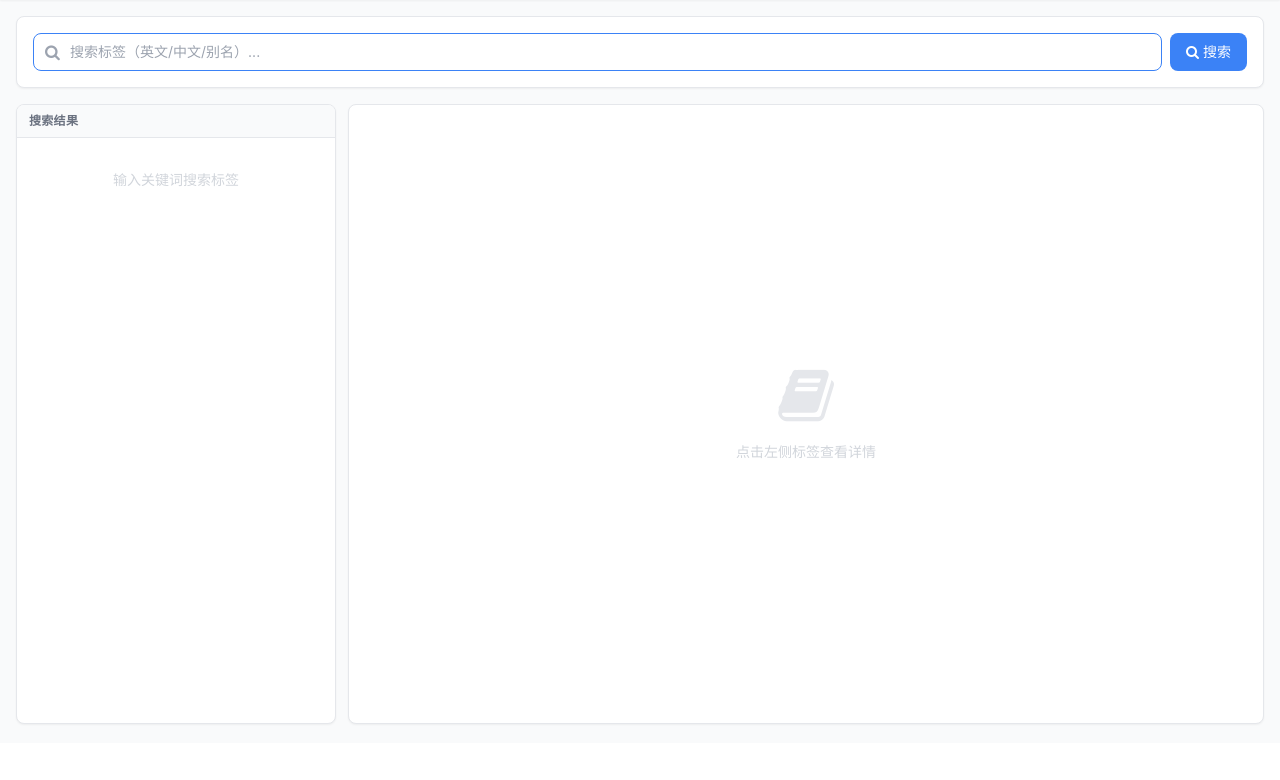
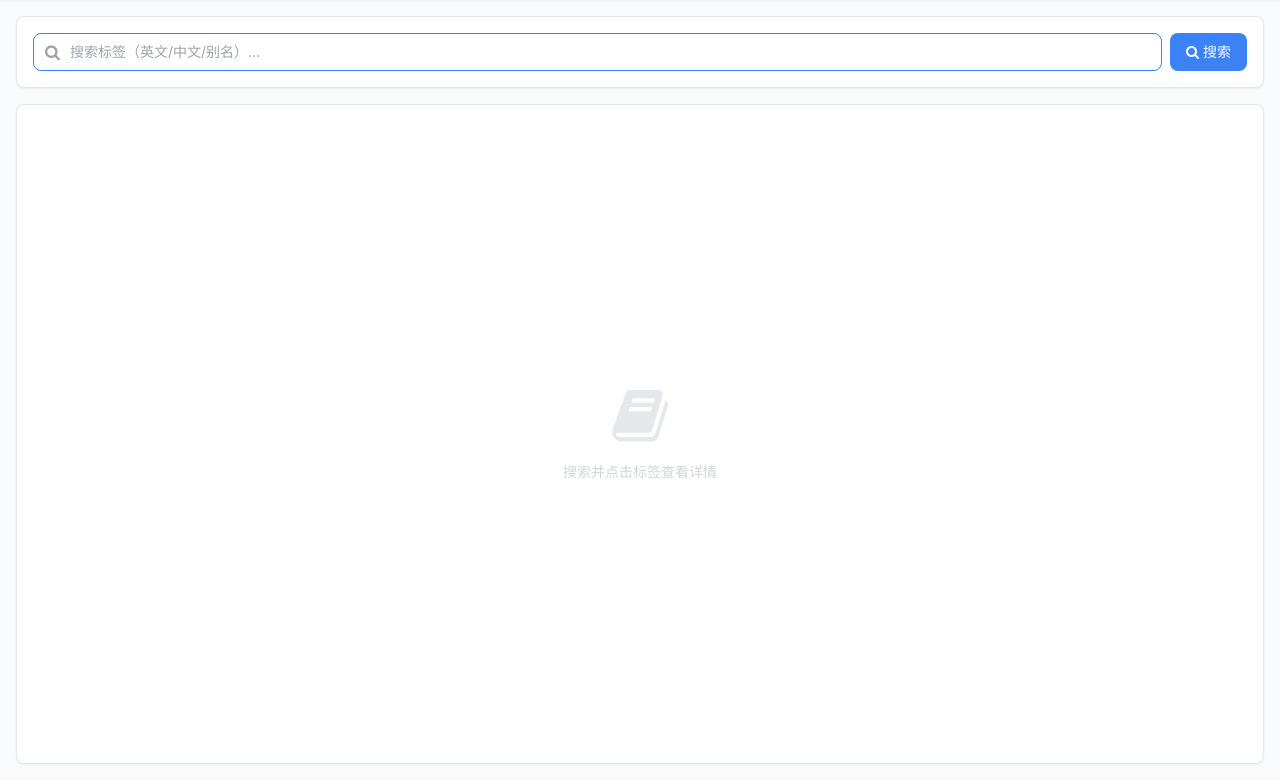
Before and after one commit to chuliu-hash/TagEditor_Web, a Flask app: page /danbooru in a window 1280 px wide. Shown: the part 57-837 px from the top of the page. Before the commit the page ends 782 px from the top, so only its background shows below. Run offline with Flask 3, Linux system fonts and the light colour scheme; some libraries are stand-ins or nearby versions.

Commit message:
搜索结果按标签长度排序(短到长) + Danbooru查询页下拉菜单布局
搜索排序: ORDER BY length(name), name — 短标签(精确匹配)排在前面
Danbooru查询页: 搜索结果改为搜索框下方下拉菜单(absolute定位), 详情卡片全宽
  - 点击搜索结果项后自动关闭下拉
  - 点击搜索栏外部自动关闭下拉
  - 下拉内滚动加载保持
标签编辑页: '添加行' → '添加标签'

```diff
--- a/build_tag_db.py
+++ b/build_tag_db.py
@@ -390,7 +390,7 @@ def search_tags(conn, keyword, limit=20):
             SELECT name, cn_name, en_wiki, cn_wiki, other_names FROM tags WHERE rowid IN (
                 SELECT rowid FROM tags_fts WHERE tags_fts MATCH ?
             )
-            ORDER BY name
+            ORDER BY length(name), name
             LIMIT ?
             """,
             (match_expr, limit)
@@ -404,7 +404,7 @@ def search_tags(conn, keyword, limit=20):
             WHERE REPLACE(name, '-', '_') LIKE ? ESCAPE '\\'
                OR cn_name LIKE ? ESCAPE '\\'
                OR REPLACE(other_names, '-', '_') LIKE ? ESCAPE '\\'
-            ORDER BY name
+            ORDER BY length(name), name
             LIMIT ?
             """,
             (name_pat, cn_pat, name_pat, limit)
--- a/templates/danbooru_wiki.html
+++ b/templates/danbooru_wiki.html
@@ -62,37 +62,30 @@
 
     <!-- 主内容 -->
     <main class="flex-grow container mx-auto px-4 py-4">
-        <!-- 搜索栏 -->
-        <div class="bg-white rounded-lg shadow-sm border border-gray-200 p-4 mb-4">
+        <!-- 搜索栏 + 下拉结果 -->
+        <div class="bg-white rounded-lg shadow-sm border border-gray-200 p-4 mb-4 relative">
             <div class="flex gap-2">
                 <div class="flex-1 relative">
                     <i class="fa fa-search absolute left-3 top-1/2 -translate-y-1/2 text-gray-400"></i>
-                    <input id="search-input" type="text" class="w-full pl-9 pr-3 py-2 border border-gray-300 rounded-lg text-sm focus:outline-none focus:border-primary transition-colors" placeholder="搜索标签（英文/中文/别名）..." onkeydown="if(event.key==='Enter')searchTags()">
+                    <input id="search-input" type="text" autocomplete="off" class="w-full pl-9 pr-3 py-2 border border-gray-300 rounded-lg text-sm focus:outline-none focus:border-primary transition-colors" placeholder="搜索标签（英文/中文/别名）..." onkeydown="if(event.key==='Enter')searchTags()">
                 </div>
                 <button class="px-4 py-2 bg-primary hover:bg-primary/90 text-white rounded-lg text-sm font-medium transition-colors" onclick="searchTags()">
                     <i class="fa fa-search mr-1"></i>搜索
                 </button>
             </div>
+            <!-- 下拉搜索结果（绝对定位，悬浮在搜索栏下方） -->
+            <div id="search-dropdown" class="hidden absolute left-4 right-4 top-full mt-1 bg-white rounded-lg shadow-xl border border-gray-200 max-h-80 overflow-y-auto z-50">
+                <div id="search-results"></div>
+            </div>
         </div>
 
-        <div class="flex gap-3" style="height:calc(100vh - 180px)">
-            <!-- 左侧：搜索结果列表 -->
-            <div class="w-80 flex-shrink-0 bg-white rounded-lg shadow-sm border border-gray-200 flex flex-col overflow-hidden">
-                <div class="px-3 py-2 bg-gray-50 border-b border-gray-200 font-semibold text-xs text-gray-500 uppercase tracking-wide flex items-center justify-between">
-                    <span>搜索结果</span>
-                    <span id="result-count" class="text-xs text-gray-400 font-normal"></span>
-                </div>
-                <div id="search-results" class="flex-grow overflow-y-auto">
-                    <div class="p-8 text-center text-gray-300 text-sm">输入关键词搜索标签</div>
-                </div>
-            </div>
-
-            <!-- 右侧：标签详情 -->
-            <div class="flex-grow bg-white rounded-lg shadow-sm border border-gray-200 flex flex-col overflow-hidden">
+        <div style="height:calc(100vh - 140px)">
+            <!-- 标签详情（全宽） -->
+            <div class="h-full bg-white rounded-lg shadow-sm border border-gray-200 flex flex-col overflow-hidden">
                 <div id="detail-empty" class="flex-grow flex items-center justify-center text-gray-300 text-sm">
                     <div class="text-center">
                         <i class="fa fa-book text-gray-200 text-6xl mb-4"></i>
-                        <p>点击左侧标签查看详情</p>
+                        <p>搜索并点击标签查看详情</p>
                     </div>
                 </div>
                 <div id="detail-card" class="hidden flex-grow flex flex-col overflow-hidden">
@@ -249,7 +242,7 @@
         // 渲染单条结果项（复用，避免重复 HTML 拼接逻辑）
         function _renderSearchItem(item) {
             const cn = (item.cn_name || '').split(',')[0];
-            return '<div class="px-3 py-2 border-b border-gray-100 hover:bg-primary/5 cursor-pointer transition-colors" onclick="showTagDetail(\'' + escapeAttr(item.name) + '\')">'
+            return '<div class="px-3 py-2 border-b border-gray-100 hover:bg-primary/5 cursor-pointer transition-colors" onclick="showTagDetail(\'' + escapeAttr(item.name) + '\');closeSearchDropdown()">'
                 + '<span class="font-medium text-sm text-gray-800 truncate block">' + escapeHtml(item.name) + '</span>'
                 + (cn ? '<span class="text-xs text-gray-500 truncate block">' + escapeHtml(cn) + '</span>' : '')
                 + '</div>';
@@ -267,12 +260,22 @@
         }
 
         // === 搜索 ===
+        function openSearchDropdown() { document.getElementById('search-dropdown').classList.remove('hidden'); }
+        function closeSearchDropdown() { document.getElementById('search-dropdown').classList.add('hidden'); }
+        // 点击搜索栏外部关闭下拉
+        document.addEventListener('click', function(e) {
+            const dropdown = document.getElementById('search-dropdown');
+            const searchBox = e.target.closest('.relative');
+            if (!dropdown.contains(e.target) && !searchBox) closeSearchDropdown();
+        });
+
         function searchTags() {
             const keyword = document.getElementById('search-input').value.trim();
             if (!keyword) return;
             const seq = ++_searchSeq;
             const resultsEl = document.getElementById('search-results');
-            resultsEl.innerHTML = '<div class="p-8 text-center text-gray-400 text-sm"><i class="fa fa-spinner fa-spin mr-1"></i>搜索中...</div>';
+            resultsEl.innerHTML = '<div class="p-4 text-center text-gray-400 text-sm"><i class="fa fa-spinner fa-spin mr-1"></i>搜索中...</div>';
+            openSearchDropdown();
 
             fetch('/danbooru_search', {
                 method: 'POST',
@@ -283,14 +286,13 @@
             .then(data => {
                 if (seq !== _searchSeq) return;  // 过期响应（用户已发起新搜索），丢弃
                 if (data.error) {
-                    resultsEl.innerHTML = '<div class="p-8 text-center text-red-400 text-sm">' + data.error + '</div>';
+                    resultsEl.innerHTML = '<div class="p-4 text-center text-red-400 text-sm">' + data.error + '</div>';
                     return;
                 }
                 const results = data.results || [];
-                document.getElementById('result-count').textContent = results.length + ' 条';
                 if (results.length === 0) {
                     _searchResults = []; _searchRendered = 0;
-                    resultsEl.innerHTML = '<div class="p-8 text-center text-gray-300 text-sm">无匹配标签</div>';
+                    resultsEl.innerHTML = '<div class="p-4 text-center text-gray-300 text-sm">无匹配标签</div>';
                     return;
                 }
                 // 存完整结果，先渲染首页，剩余滚动时增量加载
@@ -301,14 +303,13 @@
             })
             .catch(() => {
                 if (seq !== _searchSeq) return;
-                resultsEl.innerHTML = '<div class="p-8 text-center text-red-400 text-sm">请求失败</div>';
+                resultsEl.innerHTML = '<div class="p-4 text-center text-red-400 text-sm">请求失败</div>';
             });
         }
 
-        // 滚动加载：结果列表滚到底部时追加下一批
-        document.getElementById('search-results').addEventListener('scroll', function() {
+        // 滚动加载：下拉结果滚到底部时追加下一批
+        document.getElementById('search-dropdown').addEventListener('scroll', function() {
             if (_searchRendered >= _searchResults.length) return;  // 已全部渲染
-            // 距底部 < 80px 时触发加载（提前预取，滚动更顺滑）
             if (this.scrollHeight - this.scrollTop - this.clientHeight < 80) {
                 appendSearchResults();
             }
```
